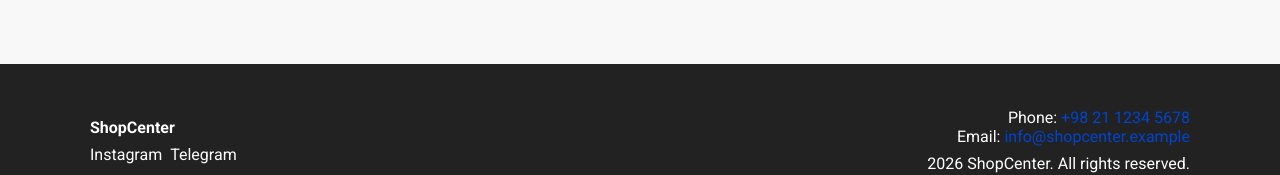
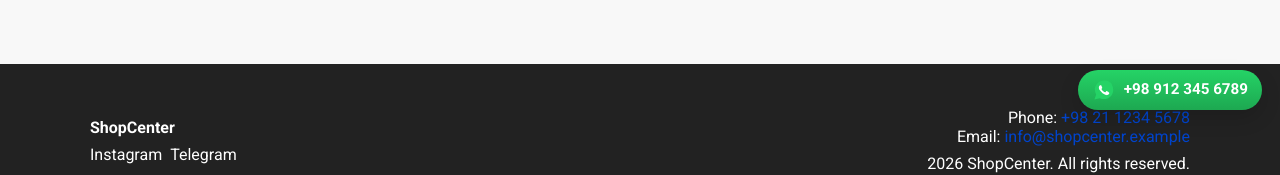
Before and after one commit to mohammadsamani1997/shopOnline, a React (Vite) app: page /contact in a window 1280 px wide. Shown: the part 672-847 px from the top of the page. Built offline with nearby package versions, Linux system fonts and the light colour scheme.

Commit message:
Add floating WhatsApp widget (site-wide) with styles

```diff
--- /dev/null
+++ b/src/Components/WhatsAppWidget.tsx
@@ -0,0 +1,27 @@
+import React from "react";
+import styles from "../styles/whatsapp.module.css";
+
+const WhatsAppWidget: React.FC = () => {
+  const phoneDigits = "989123456789"; // international digits, no plus
+  const display = "+98 912 345 6789";
+  const text = encodeURIComponent("Hello ShopCenter, I have a question about your products.");
+  const href = `https://wa.me/${phoneDigits}?text=${text}`;
+
+  return (
+    <a
+      className={styles.widget}
+      href={href}
+      target="_blank"
+      rel="noopener noreferrer"
+      aria-label="Chat with us on WhatsApp"
+    >
+      <svg width="20" height="20" viewBox="0 0 24 24" fill="none" xmlns="http://www.w3.org/2000/svg" aria-hidden="true" focusable="false">
+        <path d="M20.52 3.48A11.86 11.86 0 0012.06.5C6 0.5 1.02 5.48 1.02 11.54c0 2.03.53 4.02 1.54 5.77L0.5 23.5l6.44-1.68a11.86 11.86 0 005.12 1.1c6.06 0 11.04-4.98 11.04-11.04a11.9 11.9 0 00-1.6-6.28z" fill="#25D366"/>
+        <path d="M17.4 14.3c-.3-.15-1.76-.86-2.03-.96-.27-.1-.47-.15-.66.15s-.76.96-.93 1.16c-.17.2-.34.22-.63.07-.3-.15-1.27-.47-2.42-1.5-.9-.8-1.5-1.78-1.67-2.08-.17-.3-.02-.46.12-.61.12-.12.27-.34.4-.51.13-.17.17-.29.26-.49.09-.2.05-.37-.02-.52-.07-.15-.66-1.6-.9-2.19-.24-.58-.48-.5-.66-.51l-.56-.01c-.2 0-.52.07-.8.37-.28.3-1.08 1.05-1.08 2.56 0 1.51 1.11 2.97 1.27 3.18.16.2 2.2 3.4 5.34 4.77 3.14 1.37 3.14.91 3.7.85.56-.07 1.76-.72 2.01-1.41.25-.7.25-1.29.18-1.41-.07-.12-.27-.18-.57-.33z" fill="#fff"/>
+      </svg>
+      <span className={styles.label}>{display}</span>
+    </a>
+  );
+};
+
+export default WhatsAppWidget;
--- a/src/main.tsx
+++ b/src/main.tsx
@@ -1,14 +1,15 @@
-import React from 'react';
-import ReactDOM from 'react-dom/client';
-import { BrowserRouter, Routes, Route } from 'react-router-dom';
-import Home from './pages/Home';
-import GalleryPage from './pages/GalleryPage';
-import WhyUsPage from './pages/WhyUsPage';
-import ServicesPage from './pages/ServicesPage';
-import ContactPage from './pages/ContactPage';
-import './index.css';
+import React from "react";
+import ReactDOM from "react-dom/client";
+import { BrowserRouter, Routes, Route } from "react-router-dom";
+import Home from "./pages/Home";
+import GalleryPage from "./pages/GalleryPage";
+import WhyUsPage from "./pages/WhyUsPage";
+import ServicesPage from "./pages/ServicesPage";
+import ContactPage from "./pages/ContactPage";
+import WhatsAppWidget from "./Components/WhatsAppWidget";
+import "./index.css";
 
-ReactDOM.createRoot(document.getElementById('root')!).render(
+ReactDOM.createRoot(document.getElementById("root")!).render(
   <React.StrictMode>
     <BrowserRouter>
       <Routes>
@@ -19,5 +20,7 @@ ReactDOM.createRoot(document.getElementById('root')!).render(
         <Route path="/contact" element={<ContactPage />} />
       </Routes>
     </BrowserRouter>
+
+    <WhatsAppWidget />
   </React.StrictMode>
 );
--- /dev/null
+++ b/src/styles/whatsapp.module.css
@@ -0,0 +1,37 @@
+.widget {
+  position: fixed;
+  right: 18px;
+  bottom: 18px;
+  background: linear-gradient(180deg, #25D366, #1DA851);
+  color: #fff;
+  display: inline-flex;
+  align-items: center;
+  gap: 10px;
+  padding: 10px 14px;
+  border-radius: 999px;
+  box-shadow: 0 8px 20px rgba(0,0,0,0.15);
+  z-index: 1600;
+  text-decoration: none;
+  transition: transform 120ms ease, box-shadow 120ms ease;
+  user-select: none;
+}
+
+.widget:hover {
+  transform: translateY(-3px);
+  box-shadow: 0 12px 30px rgba(0,0,0,0.18);
+}
+
+.widget svg { flex: 0 0 auto; margin-left: 2px; }
+
+.label {
+  font-weight: 600;
+  font-size: 0.95rem;
+  line-height: 1;
+  display: inline-block;
+}
+
+/* small screens: keep compact (icon only) */
+@media (max-width: 640px) {
+  .label { display: none; }
+  .widget { padding: 10px; right: 12px; bottom: 12px; }
+}
```
Also changed, not shown: 1 other file (tests, documents, lock files or other folders).
